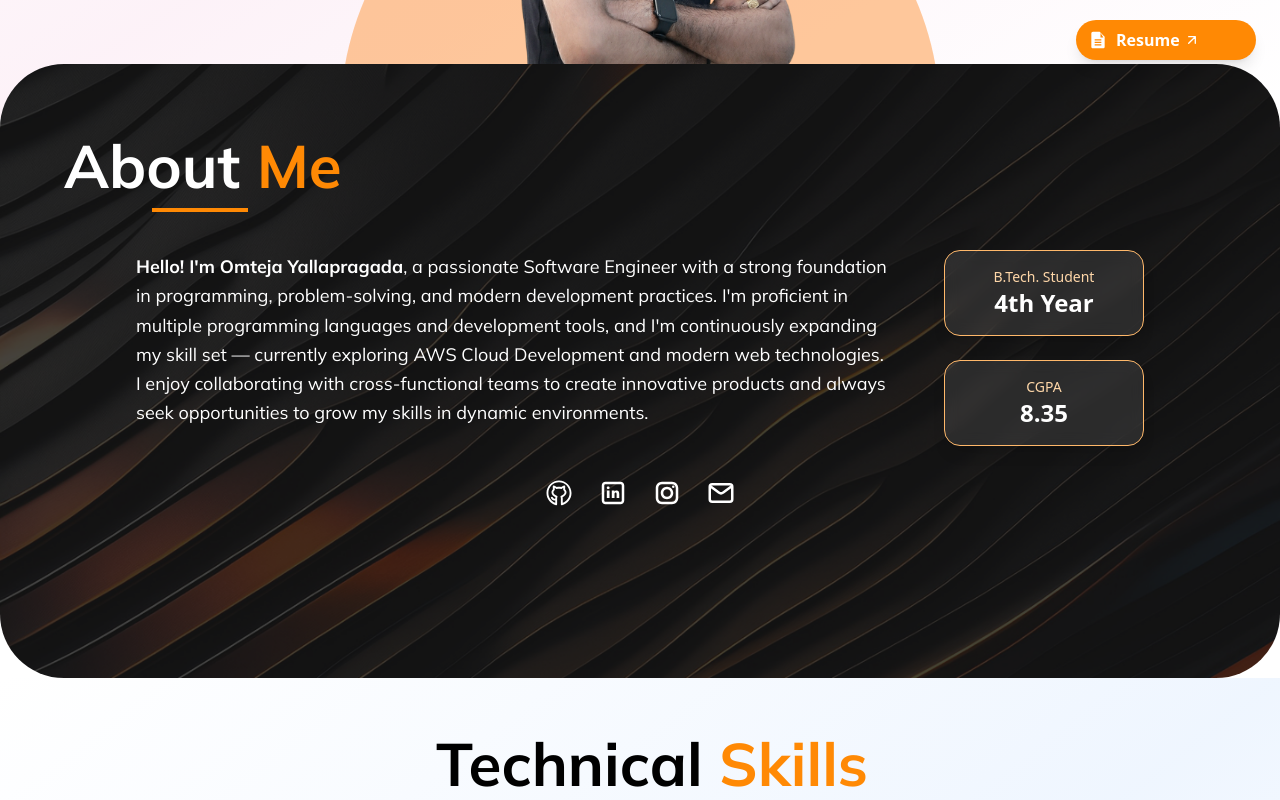
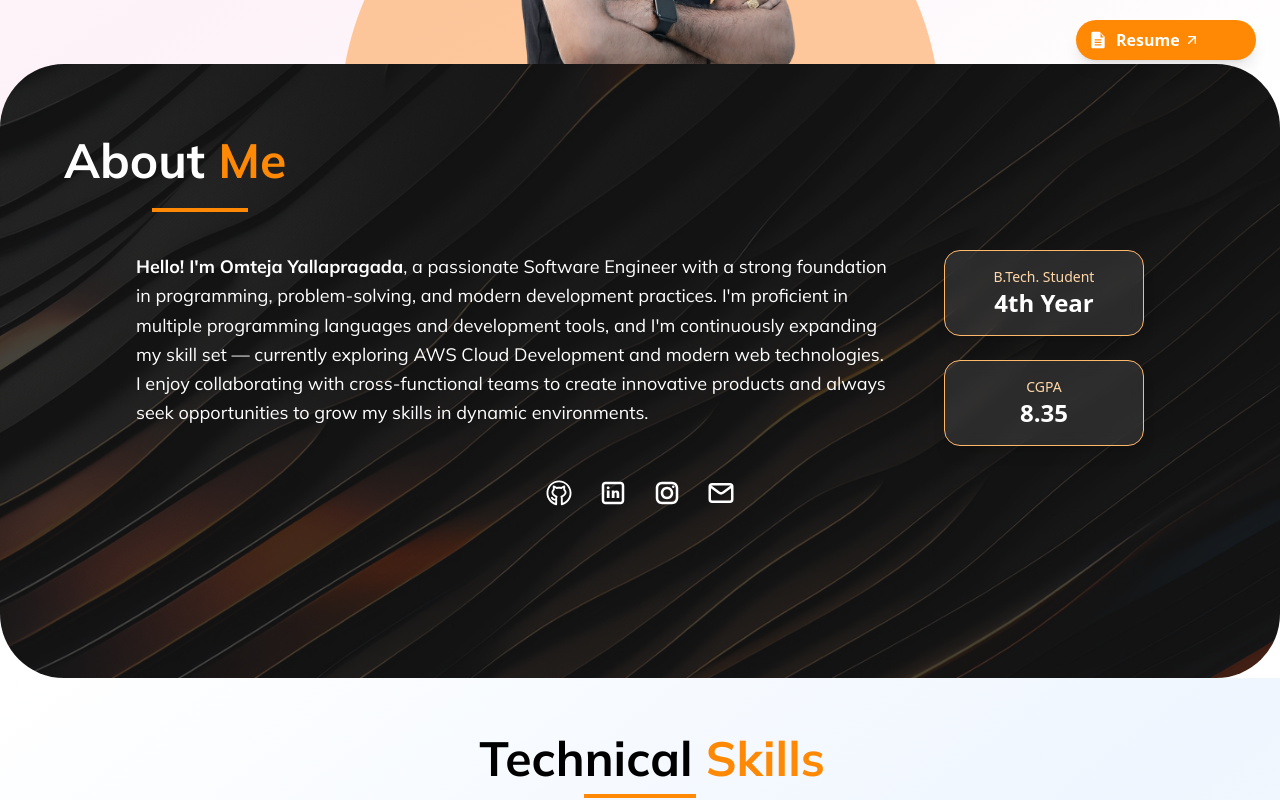
Before and after one commit to omteja04/nameisomteja, a React (Vite) app: page / in a window 1280 px wide. Shown: the part 680-1480 px from the top of the page. Built offline with nearby package versions, Linux system fonts and the light colour scheme.

Commit message:
Patchwork

```diff
--- a/src/components/About.jsx
+++ b/src/components/About.jsx
@@ -34,12 +34,12 @@ const About = () => {
         >
             <div
                 style={{ backgroundImage: `url(${bgImage})` }}
-                className="relative z-10 rounded-[4rem] h-[118%] w-full bg-cover bg-center bg-no-repeat  flex items-center justify-center"
+                className="z-10 rounded-[4rem] h-[118%] w-full bg-cover bg-center bg-no-repeat"
             >
-                <div>
+                <div className="relative max-w-[1440px] h-[100%] mx-auto my-0 flex items-center justify-center">
                     {/* Animated Heading */}
                     <motion.h1
-                        className="absolute top-[4.5rem] left-10 text-white text-6xl font-bold font-mulish pl-6"
+                        className="absolute top-[4.5rem] left-10 text-white text-5xl font-bold font-mulish pl-6"
                         initial={{ opacity: 0, y: 40 }}
                         whileInView={{ opacity: 1, y: 0 }}
                         transition={{ duration: 0.6, ease: "easeOut" }}
@@ -57,7 +57,6 @@ const About = () => {
                         viewport={{ once: true }}
                     />
 
-                </div>
                     <div className="flex flex-col">
                         <div className="flex flex-row flex-wrap items-center justify-center text-white gap-10">
                             <motion.p
@@ -183,6 +182,7 @@ const About = () => {
 
                     </div>
                 </div>
+            </div>
         </section>
     );
 };
--- a/src/components/Skills.jsx
+++ b/src/components/Skills.jsx
@@ -85,7 +85,7 @@ const Skills = () => {
             <div className="max-w-[1280px] mx-auto my-0">
                 <div className="flex flex-col items-center justify-center pt-4 gap-3">
                     <motion.h1
-                        className="text-black text-6xl font-bold font-mulish pl-6"
+                        className="text-black text-5xl font-bold font-mulish pl-6"
                         initial={{ opacity: 0, y: 40 }}
                         whileInView={{ opacity: 1, y: 0 }}
                         transition={{ duration: 0.6, ease: "easeOut" }}
@@ -96,7 +96,7 @@ const Skills = () => {
                     <motion.span
                         className="h-1 bg-orange-400"
                         initial={{ width: 0 }}
-                        whileInView={{ width: "9rem" }}
+                        whileInView={{ width: "7rem" }}
                         transition={{ duration: 0.6, delay: 0.3 }}
                         viewport={{ once: true }}
                     />
```
Lines whose indentation alone changed are shown as unchanged.
